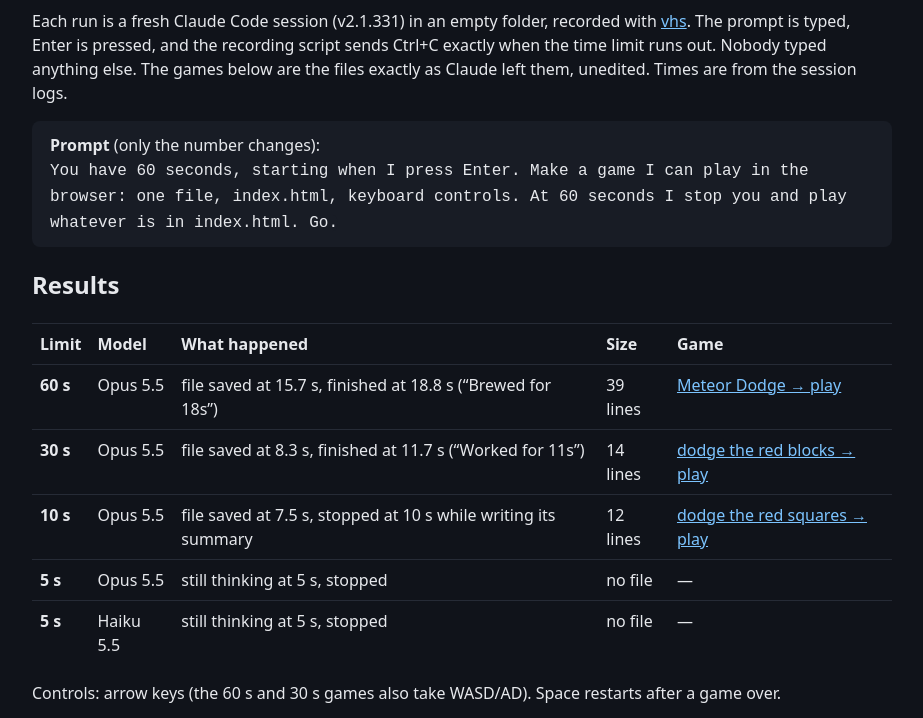
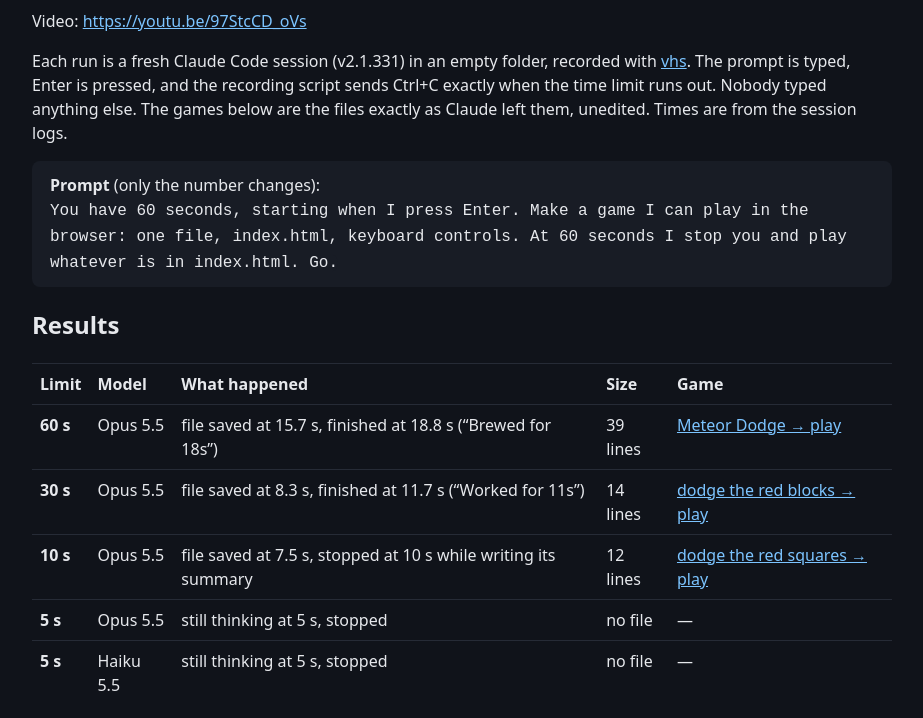
Before and after one commit to Denzil10/claude-game-countdown, a plain HTML site: page index.html in a window 1280 px wide. Shown: the part 154-872 px from the top of the page, without its empty margins (178-1101 px from the left). Drawn offline with Linux system fonts and the light colour scheme.

Commit message:
Link the video

```diff
--- a/index.html
+++ b/index.html
@@ -4,7 +4,7 @@
 a{color:#7cc4ff} table{border-collapse:collapse;width:100%} td,th{border-top:1px solid #262b36;padding:8px;text-align:left;vertical-align:top}
 code,.box{background:#181c25;border-radius:8px} .box{padding:12px 18px}</style></head><body>
 <h1>Claude gets 60, 30, 10, then 5 seconds to make a game</h1>
-
+<p>Video: <a href="https://youtu.be/97StcCD_oVs">https://youtu.be/97StcCD_oVs</a></p>
 <p>Each run is a fresh Claude Code session (v2.1.331) in an empty folder, recorded with <a href="https://github.com/charmbracelet/vhs">vhs</a>.
 The prompt is typed, Enter is pressed, and the recording script sends Ctrl+C exactly when the time limit runs out. Nobody typed anything else.
 The games below are the files exactly as Claude left them, unedited. Times are from the session logs.</p>
```
